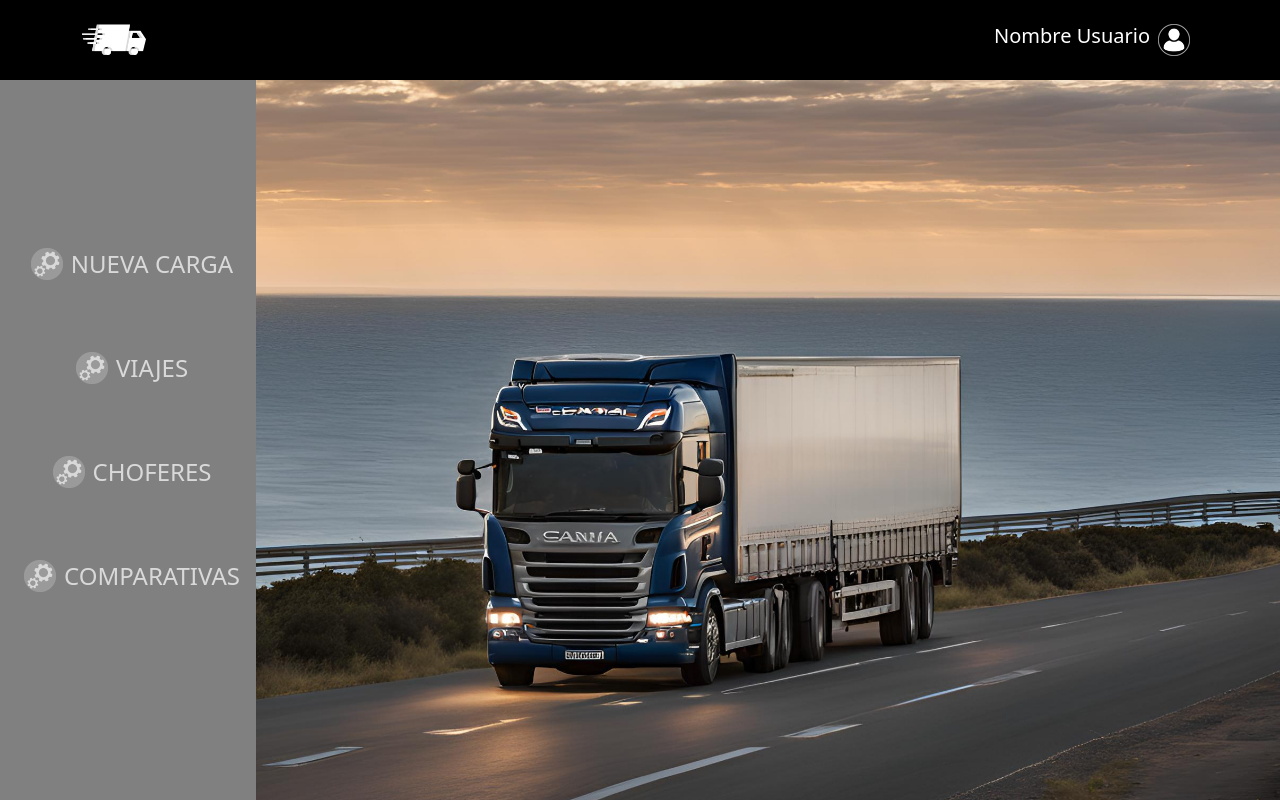
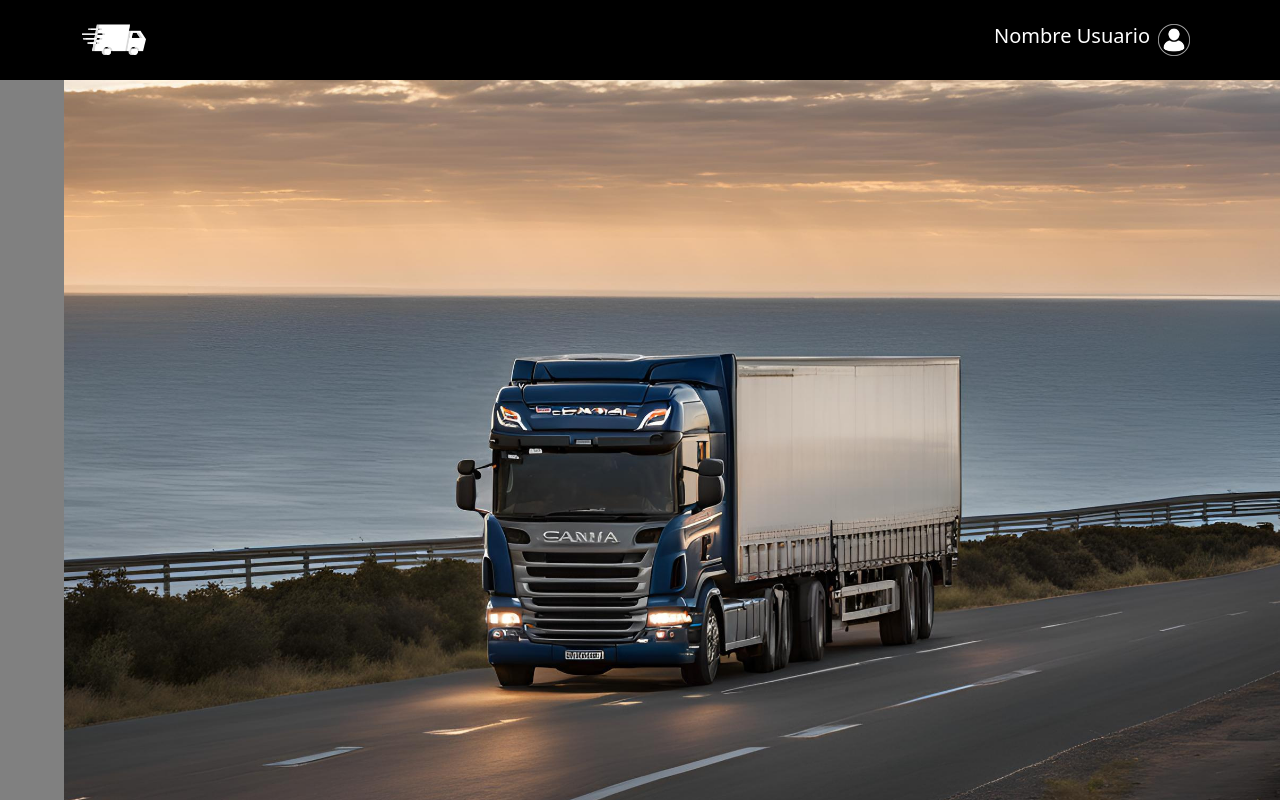
Before and after one commit to Nicolas-Cragno/cantarini2025, a React (Create React App) app: page / in a window 1280 px wide. Built offline with nearby package versions, Linux system fonts and the light colour scheme.

Commit message:
menu deplegable

```diff
--- a/src/assets/css/Menu.css
+++ b/src/assets/css/Menu.css
@@ -1,11 +1,13 @@
 .menuPrincipal{
     background-color: grey;
-    width: 20%;
+    width: 5%;
     height: 90vh;
     color: white;
+    word-wrap: break-word;
 }
 
 .menuOption{
+    display: none;
     padding: 1vh;
     margin-bottom: 5vh;
     opacity: calc(0.7);
@@ -21,15 +23,17 @@
 }
 
 .bigOptionLogo{
+    display: none;
     width: 8vh;
     margin: 1vh;
     opacity: calc(0.7);
-    display: none;
 }
 
 .bigOptionLogo:hover{
     opacity: calc(1);
 }
+
+/*
 
 @media screen and (max-width:1100px) {
     .menuOption{
@@ -40,3 +44,4 @@
         display: flex;
     }
 }
+*/
--- a/src/components/Menu.js
+++ b/src/components/Menu.js
@@ -4,36 +4,30 @@
 import optionLogo from '../assets/statics/repairLogo.png';
 
 export default function Menu() {
+    const desplegarMenu = () => {
+        document.getElementById('menuPrincipal').style.width="20%";
+        document.getElementById('menuPrincipal').style.transition="1s";
+        setTimeout(() => {
+            document.getElementById('opcionOculta').style.display="flex";
+            document.getElementById('opcionOculta').style.transition="2s";
+        }, 400);
+    }
+
+    const ocultarMenu = () => {
+        document.getElementById('menuPrincipal').style.width="5%";
+        document.getElementById('menuPrincipal').style.transition="1s";
+        document.getElementById('opcionOculta').style.display="none";
+    }
+
   return (
-    <div className='menuPrincipal centrado'>
+    <div className='menuPrincipal centrado' id='menuPrincipal' onMouseOver={desplegarMenu} onMouseLeave={ocultarMenu}>
         <Container>
             <Row>
                 <Col xl={12} className='centrado'>
-                    <img src={optionLogo} className='bigOptionLogo' alt=''></img>
-                    <h4 className='menuOption centrado'>
+                    <img src={optionLogo} className='bigOptionLogo' alt='' id='opcionActiva'></img>
+                    <h4 className='menuOption centrado' id='opcionOculta'>
                         <img src={optionLogo} className='smallOptionLogo' alt=''></img>
                         NUEVA CARGA
-                    </h4>
-                </Col>
-                <Col xl={12} className='centrado'>
-                    <img src={optionLogo} className='bigOptionLogo' alt=''></img>
-                    <h4 className='menuOption centrado'>
-                        <img src={optionLogo} className='smallOptionLogo' alt=''></img>
-                        VIAJES
-                    </h4>
-                </Col>
-                <Col xl={12} className='centrado'>
-                    <img src={optionLogo} className='bigOptionLogo' alt=''></img>
-                    <h4 className='menuOption centrado'>
-                        <img src={optionLogo} className='smallOptionLogo' alt=''></img>
-                        CHOFERES
-                    </h4>
-                </Col>
-                <Col xl={12} className='centrado'>
-                    <img src={optionLogo} className='bigOptionLogo' alt=''></img>
-                    <h4 className='menuOption centrado'>
-                        <img src={optionLogo} className='smallOptionLogo' alt=''></img>
-                        COMPARATIVAS
                     </h4>
                 </Col>
             </Row>
```
